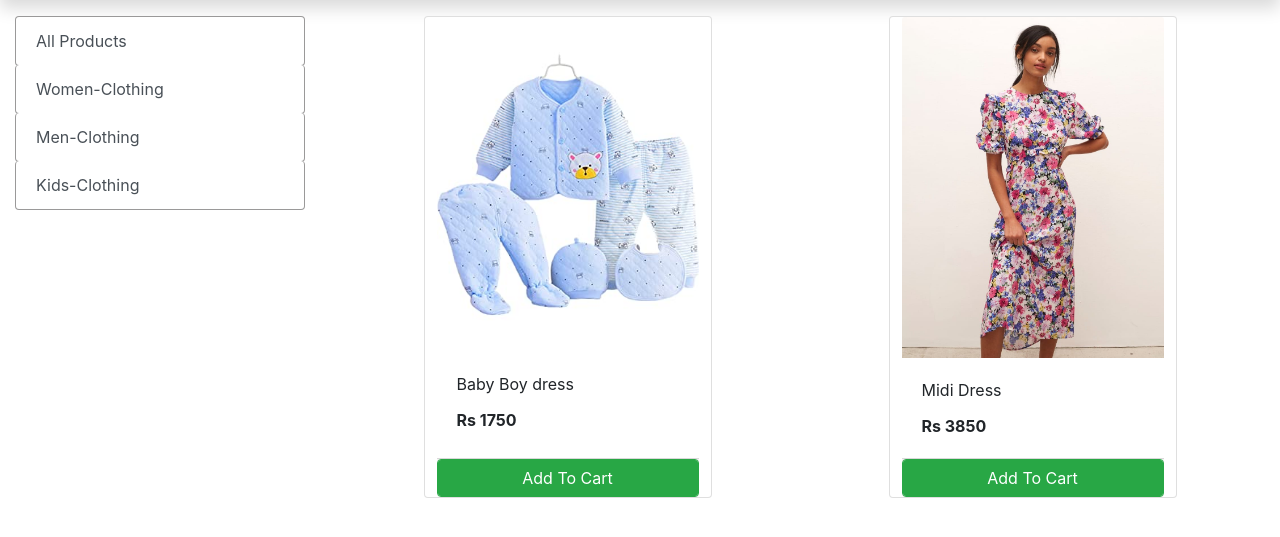
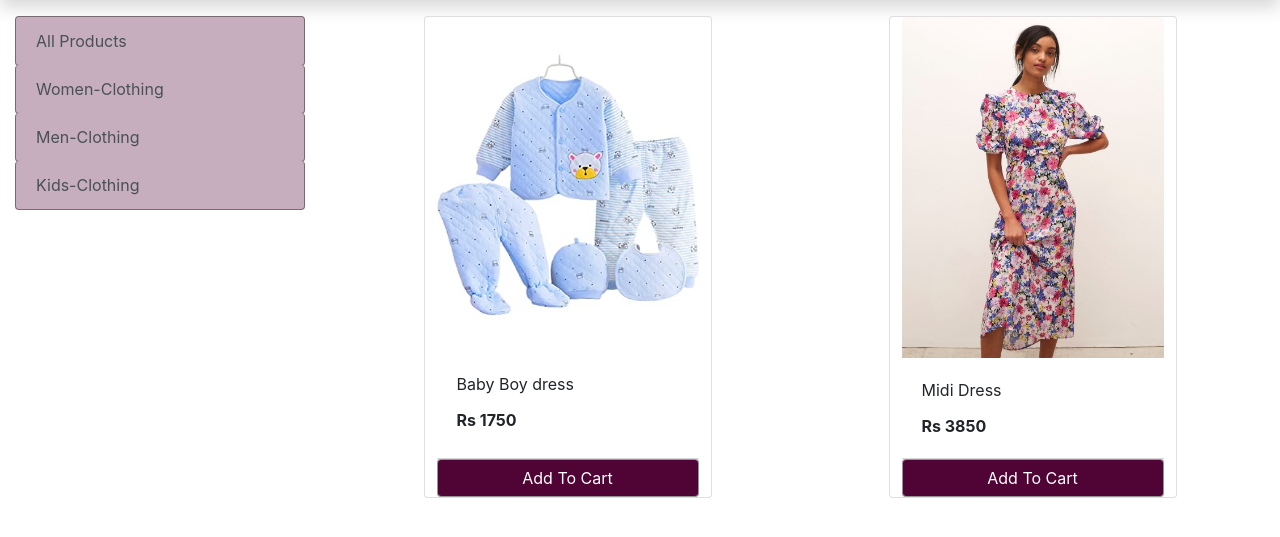
Before and after one commit to Malki9/Raya-e-commerce-System, a Django app: page /store in a window 1280 px wide. Shown: the part 56-593 px from the top of the page. Run offline with Django 3.2, Linux system fonts and the light colour scheme; data comes from the database, SQL or seed files in the repository; both versions use the stored data as it was after the commit; some libraries are stand-ins or nearby versions.

Commit message:
adding pictures

```diff
--- a/store/templates/index.html
+++ b/store/templates/index.html
@@ -7,6 +7,7 @@
 <style>
 .btno {
         border-color: #03000266 ;
+		background-color: rgb(80, 3, 53);
         }
 .btno:hover {
 	border-color: rgb(80, 3, 53);
@@ -14,7 +15,10 @@
 .btno.focus, .btno:focus {
 	box-shadow: 0 0 0 .2rem rgb(80, 3, 53);
 }
-
+.btnos:hover {
+	background-color: rgb(80, 3, 53);
+	border-color: rgb(80, 3, 53);
+}
 
 .btno:not(:disabled):not(.disabled).active, .btno:not(:disabled):not(.disabled):active, .show>.btno.dropdown-toggle {
 	color: #fff;
@@ -32,11 +36,11 @@
 		<div class="col-lg-3 mx-auto">
 			<div class="list-group">
 
-				<a href="/" class="list-group-item list-group-item-action btn btn-outline-success btno">All Products</a>
+				<a href="/" class="list-group-item list-group-item-action btn btn-outline-success btno" style="background-color: rgb(199, 174, 191)">All Products</a>
 
 				{% for category in categories %}
 				<a href="/?category={{category.id}}"
-					class="list-group-item list-group-item-action btn btn-outline-success btno">{{category.name}}</a>
+					class="list-group-item list-group-item-action btn btn-outline-success btno" style="background-color: rgb(199, 174, 191)">{{category.name}}</a>
 				{% endfor %}
 			</div>
 		</div>
@@ -61,20 +65,20 @@
 								{% csrf_token %}
 								<input hidden type="text" name='product' value='{{product.id}}'>
 								<input hidden type="text" name='remove' value='True'>
-								<input type="submit" value=" - " class="btn btn-block btn-success border-right">
+								<input type="submit" value=" - " class="btn btn-block btn-success border-right btno btnos">
 							</form>
-							<div class="text-center col btn btn-success">{{product|cart_quantity:request.session.cart}} in Cart</div>
+							<div class="text-center col btn btn-success btno btnos">{{product|cart_quantity:request.session.cart}} in Cart</div>
 							<form action="/#{{product.id}}" class="col-2 " method="post">
 								{% csrf_token %}
 								<input hidden type="text" name='product' value='{{product.id}}'>
-								<input type="submit" value=" + " class="btn btn-block btn-success border-left">
+								<input type="submit" value=" + " class="btn btn-block btn-success border-left btno btnos">
 							</form>
 						</div>
 						{% else %}
 						<form action="/#{{product.id}}" method="POST" class="btn-block">
 							{% csrf_token %}
 							<input hidden type="text" name='product' value='{{product.id}}'>
-							<input type="submit" class="float-right btn btn-success form-control"
+							<input type="submit" class="float-right btn btn-success form-control btno"
 								value="Add To Cart">
 						</form>
 						{% endif %}
--- a/store/templates/search.html
+++ b/store/templates/search.html
@@ -61,20 +61,20 @@
 								{% csrf_token %}
 								<input hidden type="text" name='product' value='{{product.id}}'>
 								<input hidden type="text" name='remove' value='True'>
-								<input type="submit" value=" - " class="btn btn-block btn-success border-right">
+								<input type="submit" value=" - " class="btn btn-block btn-success border-right btno mb-3">
 							</form>
 							<div class="text-center col btn btn-success">{{product|cart_quantity:request.session.cart}} in Cart</div>
 							<form action="/#{{product.id}}" class="col-2 " method="post">
 								{% csrf_token %}
 								<input hidden type="text" name='product' value='{{product.id}}'>
-								<input type="submit" value=" + " class="btn btn-block btn-success border-left">
+								<input type="submit" value=" + " class="btn btn-block btn-success border-left btno mb-3">
 							</form>
 						</div>
 						{% else %}
 						<form action="/#{{product.id}}" method="POST" class="btn-block">
 							{% csrf_token %}
 							<input hidden type="text" name='product' value='{{product.id}}'>
-							<input type="submit" class="float-right btn btn-success form-control"
+							<input type="submit" class="float-right btn btn-success form-control btno mb-3"
 								value="Add To Cart">
 						</form>
 						{% endif %}
```
Also changed, not shown: db.sqlite3, uploads/products/7101XD-sBTL._AC._SR360460_2mZPxjT.jpg (added), uploads/products/d223147mlt_fr_1_vOlDP1g.jpg (added).
